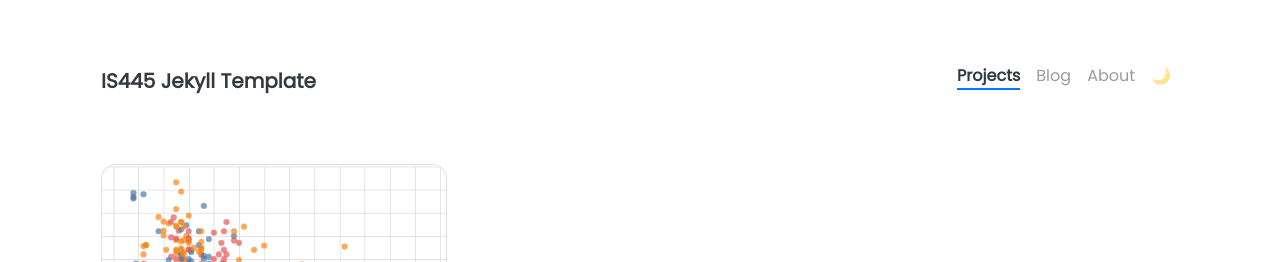
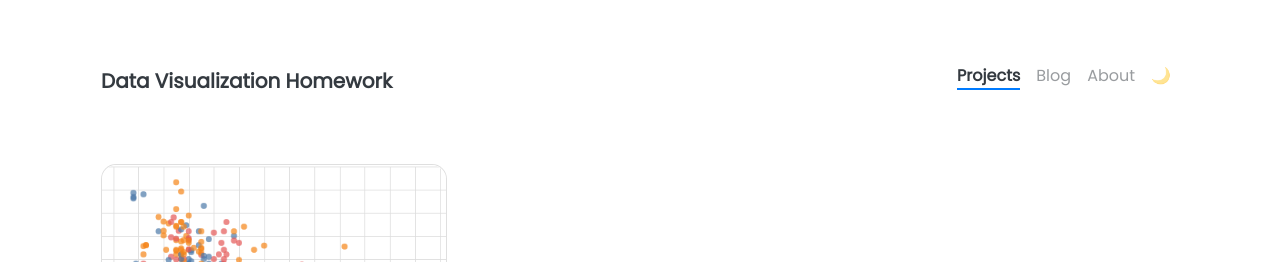
Before and after one commit to yvonneyangyan/yvonneyangyan.github.io, a Jekyll site: the page built from online_cv_public-main/pages/projects.html, in a window 1280 px wide. Shown: the top 262 px of the page. Built offline with Jekyll 4.4.1, drawn with Linux system fonts in a browser that asks for light colours; nearby versions of some CDN libraries.

Commit message:
Update _config.yml

```diff
--- a/online_cv_public-main/_config.yml
+++ b/online_cv_public-main/_config.yml
@@ -5,7 +5,7 @@
 # NOTE: it looks like you need to rebuild + repush everytime you update this _config.yml file
 
 ### Site Settings ###
-title               : IS445 Jekyll Template
+title               : Data Visualization Homework
 description         : >-
                       I am definitely not a corgi!
 baseurl             : ""   # Change to empty quotes if you are hosting your site at <your-username>.github.io directly,
```
